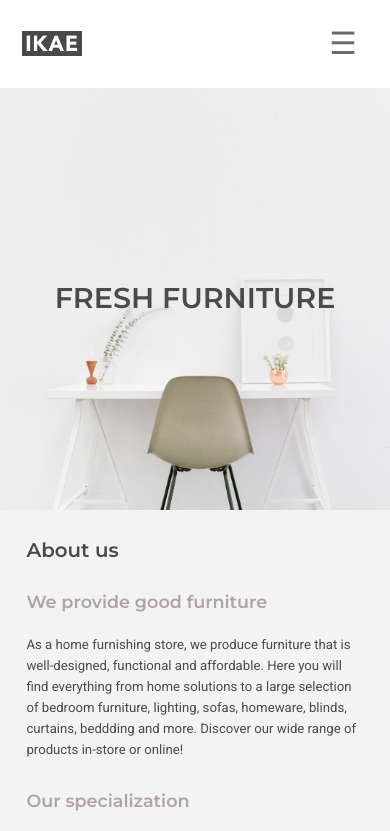
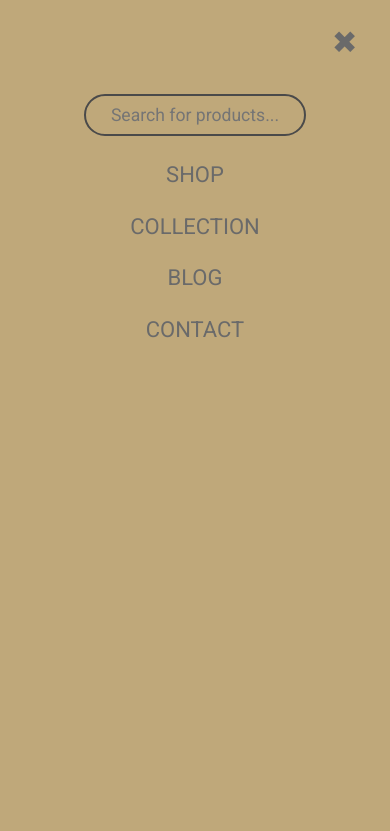
Before and after one commit to JoeDravarol/ikae, a plain HTML site: page index.html in a window 390 px wide. Both pictures are taken after a click on the button "toggle menu". Shown: the top 831 px of the page. Drawn offline with nearby package versions, Linux system fonts and the light colour scheme; files whose address does not match are found by name.

Commit message:
Implement mobile navbar functions

```diff
--- a/index.html
+++ b/index.html
@@ -35,20 +35,20 @@
               </button>
             </li>
 
-            <li class="nav__list wow fadeInLeft">
+            <li class="nav__list animated fadeInLeft">
               <a class="nav__link nav__link--active uppercase" href="#">Shop</a>
             </li>
-            <li class="nav__list wow fadeInLeft">
+            <li class="nav__list animated fadeInLeft">
               <a class="nav__link uppercase" href="#">Collection</a>
             </li>
-            <li class="nav__list wow fadeInLeft">
+            <li class="nav__list animated fadeInLeft">
               <a class="nav__link uppercase" href="#">Blog</a>
             </li>
-            <li class="nav__list wow fadeInLeft">
+            <li class="nav__list animated fadeInLeft">
               <a class="nav__link uppercase" href="#">Contact</a>
             </li>
 
-            <li class="nav__list nav__list--search wow fadeInLeft">
+            <li class="nav__list nav__list--search animated fadeInLeft">
               <form id="search" class="search">
                 <input class="search__input" type="text" placeholder="Search for products...">
                 <button class="search__submit" aria-label="submit search">
@@ -137,6 +137,7 @@
     </footer>
   </div>
 
+  <script src="scripts/app.js"></script>
   <script src="https://cdnjs.cloudflare.com/ajax/libs/wow/1.1.2/wow.min.js"></script>
   <script>
     new WOW().init();
--- /dev/null
+++ b/scripts/app.js
@@ -0,0 +1,30 @@
+(() => {
+  const primaryHeader = document.querySelector('.primary-header')
+  const nav = document.querySelector('.nav')
+
+  const animateCSS = (node, animationName, speed, callback) => {
+    node.classList.add('animated', animationName, speed)
+
+    const handleAnimationEnd = () => {
+      node.classList.remove('animated', animationName)
+      node.removeEventListener('animationend', handleAnimationEnd)
+
+      if (typeof callback === 'function') callback()
+    }
+
+    node.addEventListener('animationend', handleAnimationEnd)
+  }
+
+  primaryHeader.addEventListener('click', (e) => {
+
+    if (e.target.classList.contains('btn-menu')) {
+      e.stopPropagation()
+
+      if (e.target.classList.contains('btn-menu--open')) {
+        animateCSS(nav, 'fadeInRight', 'faster')
+      }
+
+      nav.classList.toggle('hide-on-mobile')
+    }
+  })
+})()
--- a/scss/_header.scss
+++ b/scss/_header.scss
@@ -15,11 +15,11 @@
   padding: .25em 1.5em;
   padding-bottom: 0;
   background: $beige;
-  display: none;
   position: absolute;
   left: 0;
   top: 0;
   right: 0;
+  z-index: 5;
   height: 100vh;
 
   &__ul {
@@ -54,6 +54,10 @@
       color: $darkgray;
     }
   }
+}
+
+.hide-on-mobile {
+  display: none;
 }
 
 .btn-menu {
```
Also changed, not shown: css/main.css, 1 other file.
